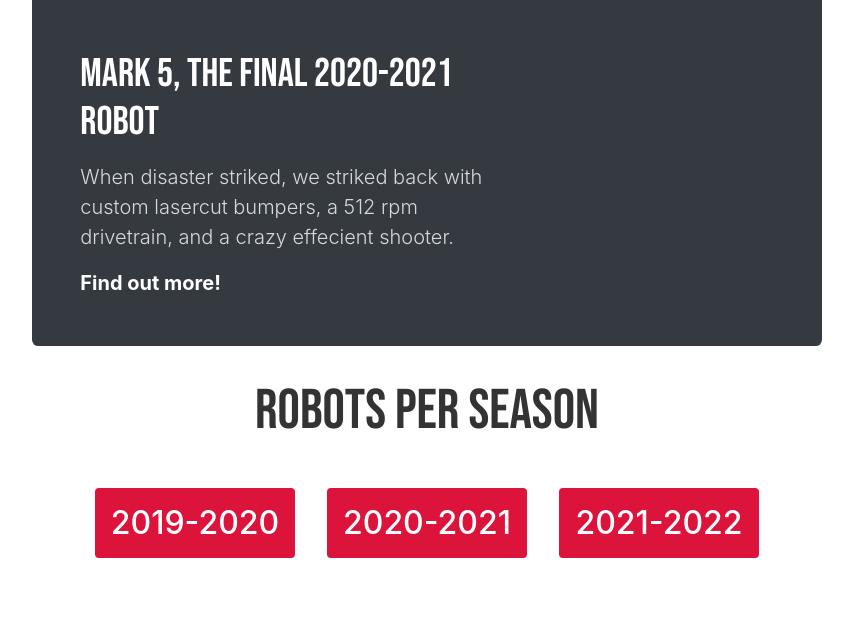
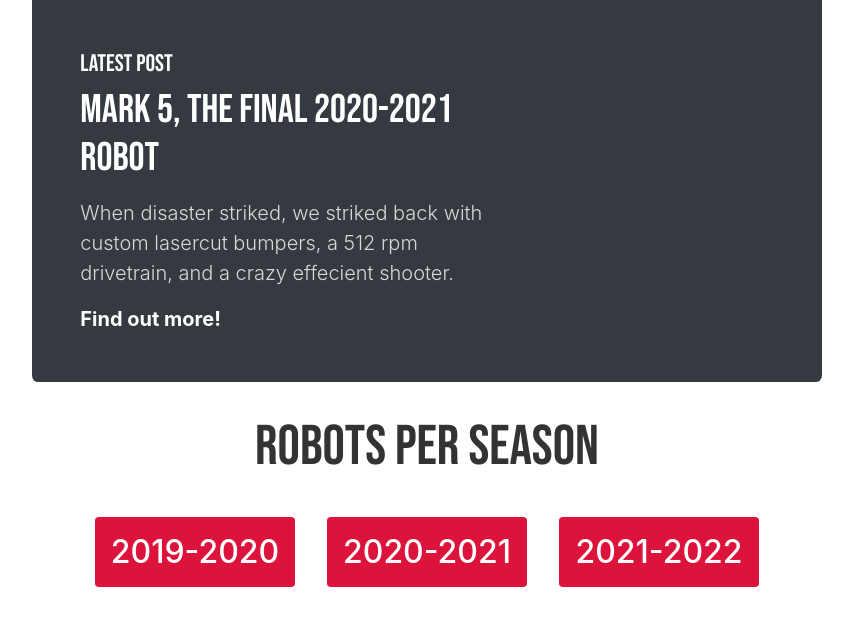
Before and after one commit to CapnPurple/16377SpicyKetchup.github.io, a website: page robot.html in a window 1280 px wide. Shown: the part 327-952 px from the top of the page, without its empty margins (213-1066 px from the left). Drawn offline with Linux system fonts and the light colour scheme; a web font is replaced by a local one.

Commit message:
Another Robot Page Update
This layout looks a lot better overall.

```diff
--- a/assets/css/styles.css
+++ b/assets/css/styles.css
@@ -225,6 +225,13 @@ h1{font-family: 'Bebas Neue', cursive;
     text-align: left;
 }
 
+.display-6 {
+    font-size: 1.5rem;
+    font-weight: 200;
+    line-height: 1.2;
+    text-align: left;
+}
+
 .col-md-8{
   position: relative;
   width: 100%;
@@ -291,7 +298,7 @@ h11{font-family: 'Bebas Neue'; font-weight:100; font-size: 1.5rem;}
     flex-direction: column;
     min-width: 0;
     word-wrap: break-word;
-    background-color:#992424;
+    background-color:crimson;
     background-clip: border-box;
     border: 1px solid rgba(0,0,0,.125);
     border-radius: .25rem;
@@ -592,6 +599,7 @@ text-align: center;
 display: inline-block;
 padding-top: 1rem;
 margin: 1rem;
+margin-top: .5rem;
 }
 
 
--- a/robot.html
+++ b/robot.html
@@ -32,6 +32,7 @@
       </nav>
       <div class="jumbotron p-3 p-md-5 text-white rounded bg-dark">
         <div class="col-md-7 px-0">
+          <h1 class="display-6">Latest Post</h1>
           <h1 class="display-5">Mark 5, the Final 2020-2021 Robot</h1>
           <p class="lead my-3">When disaster striked, we striked back with custom lasercut bumpers, a 512 rpm drivetrain, and a crazy effecient shooter.</p>
           <p class="lead mb-0"><a href="#" class="text-white font-weight-bold">Find out more!</a></p>
@@ -42,13 +43,19 @@
       </div>
       <div class="row justify-content-center">
           <div class="redbutton text-white">
-            <h5>2019-2020</h5>
+            <a href="robot.html" class="text-white"> <!--width="40" height="32"-->
+              <h5>2019-2020</h5>
+            </a>
           </div>
           <div class="redbutton text-white">
-            <h5>2020-2021</h5>
+            <a href="robot.html" class="text-white"> <!--width="40" height="32"-->
+              <h5>2020-2021</h5>
+            </a>
           </div>
           <div class="redbutton text-white">
-            <h5>2021-2022</h5>
+            <a href="robot.html" class="text-white"> <!--width="40" height="32"-->
+              <h5>2021-2022</h5>
+            </a>
           </div>
       </div>
     </body>
```
Also changed, not shown: index.html (+3 -3 lines).
